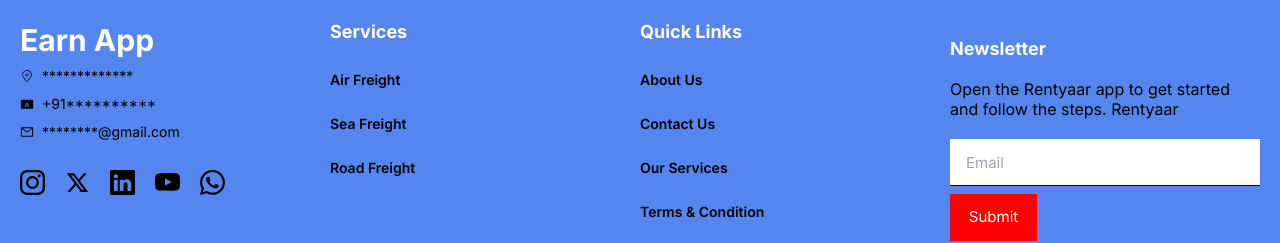
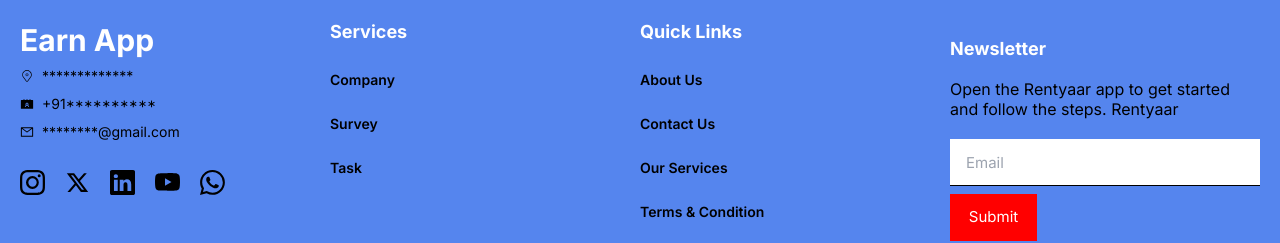
Before and after one commit to arunkumar24c/NextEarn, a Next.js app: page /Login in a window 1280 px wide. Shown: the part 590-833 px from the top of the page. Built offline with nearby package versions, Linux system fonts and the light colour scheme.

Commit message:
Update Footer.js

```diff
--- a/app/components/Footer.js
+++ b/app/components/Footer.js
@@ -72,15 +72,15 @@
             <h1 className="text-white text-[18px]">Services</h1>
             <div className="flex flex-col gap-6">
               <p className="text-[black] text-[14px] cursor-pointer font-semibold  hover:text-white ">
-                Air Freight
+                Company
               </p>
 
               <p className="text-[black] text-[14px] cursor-pointer font-semibold  hover:text-white  ">
-                Sea Freight
+                Survey
               </p>
 
               <p className="text-[black] text-[14px] cursor-pointer font-semibold  hover:text-white  ">
-                Road Freight
+                Task
               </p>
             </div>
           </div>
```
